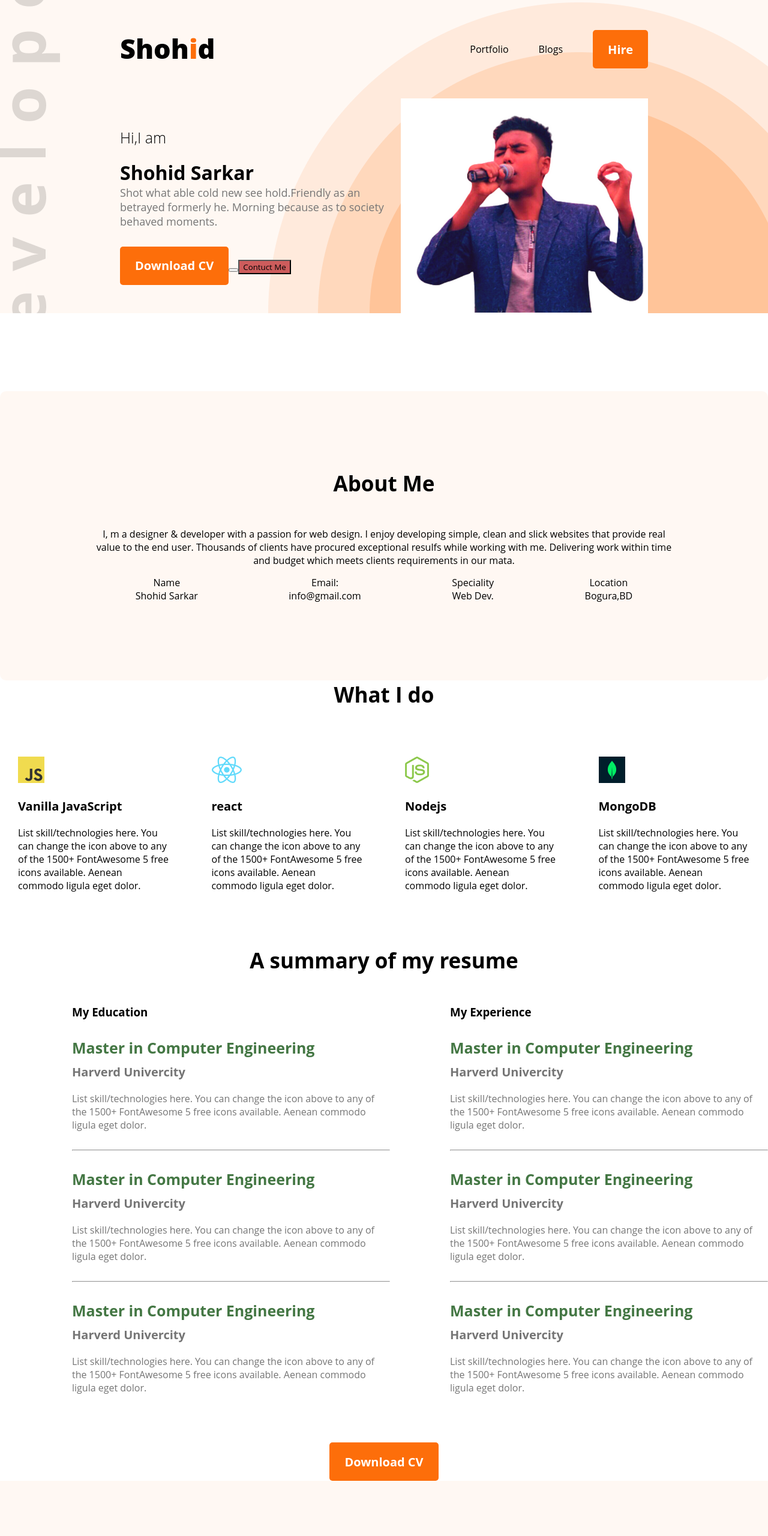
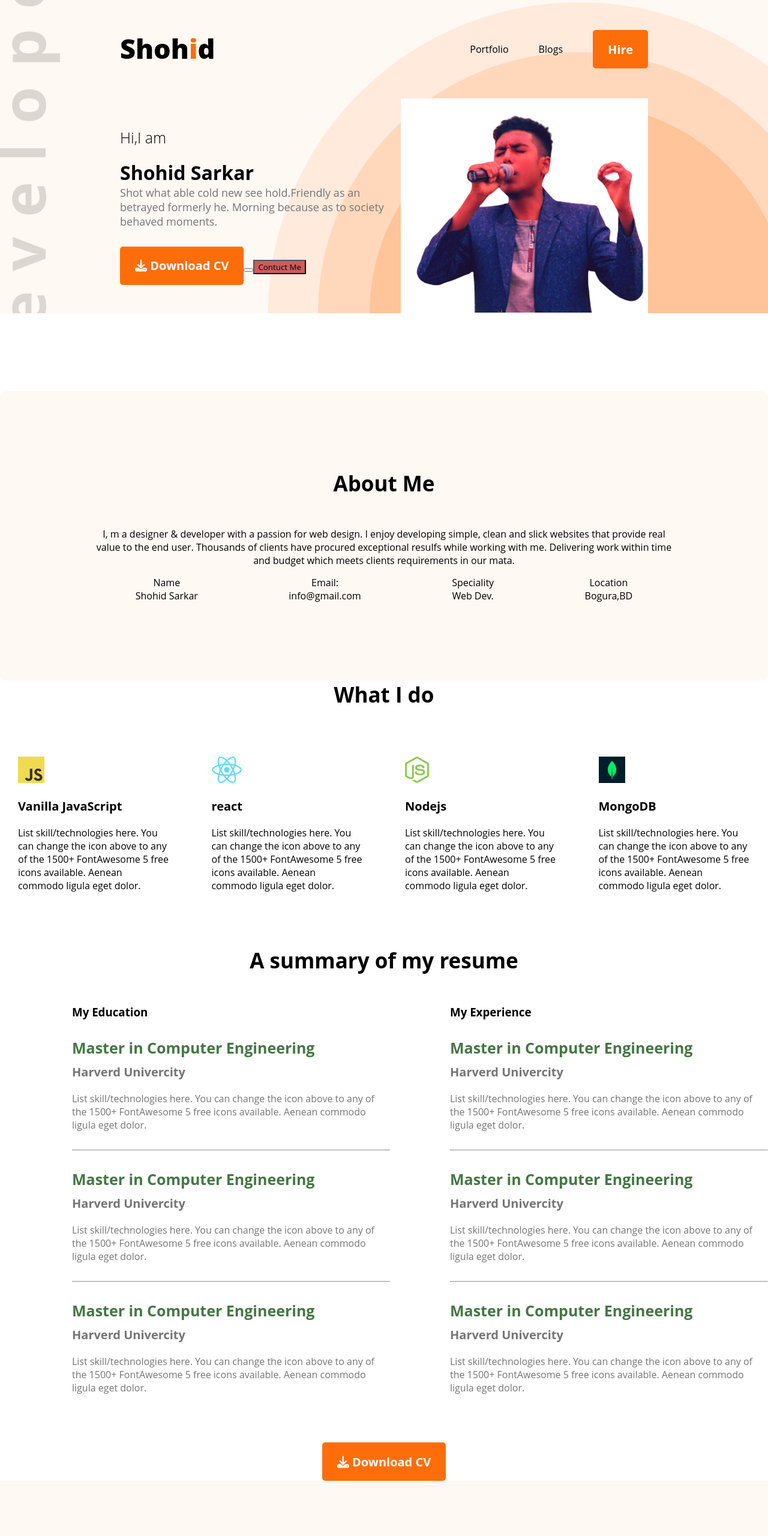
Before and after one commit to mdshohidi763/developer-portfolio, a plain HTML site: page index.html in a window 1280 px wide. Shown: the top 2560 px of the page at 60% size. Drawn offline with Linux system fonts and the light colour scheme.

Commit message:
added icon

```diff
--- a/index.html
+++ b/index.html
@@ -5,6 +5,10 @@
     <meta name="viewport" content="width=device-width, initial-scale=1.0">
     <meta http-equiv="X-UA-Compatible" content="ie=edge">
     <title>Developer Portfolio</title>
+    <script src="https://kit.fontawesome.com/1af66821cc.js" crossorigin="anonymous"></script>
+
+
+
     <link rel="stylesheet" href="styles/portfolio.css">
 </head>
 <body>
@@ -25,7 +29,7 @@
             <h3 class="banner-sub">Hi,I am</h3>
             <h1 banner-title>Shohid Sarkar</h1>
             <p class="banner-description">Shot what able cold new see hold.Friendly as an betrayed formerly he. Morning because as to society behaved moments.</p>
-            <button class="btn-primary">Download CV<button>
+            <button class="btn-primary"><i class="fa-solid fa-download"></i>  Download CV<button>
                 <button class="contuct-me">Contuct Me</button>
 
         </div>
@@ -166,7 +170,7 @@
 
             </div>
             <div class="resume-btn">
-           <button class="btn-primary">   Download CV</button>
+           <button class="btn-primary"><i class="fa-solid fa-download"></i>   Download CV</button>
             </div>
           </section>
           <!-- section[t] contuct -->
```
